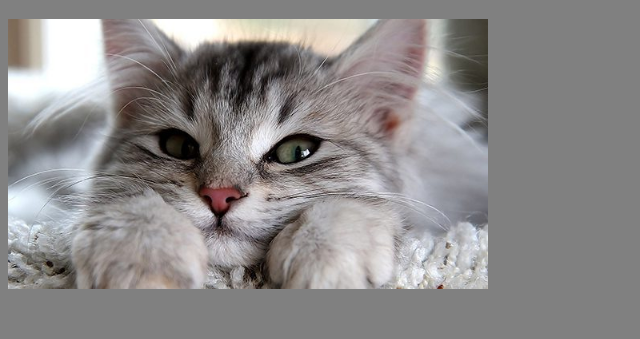
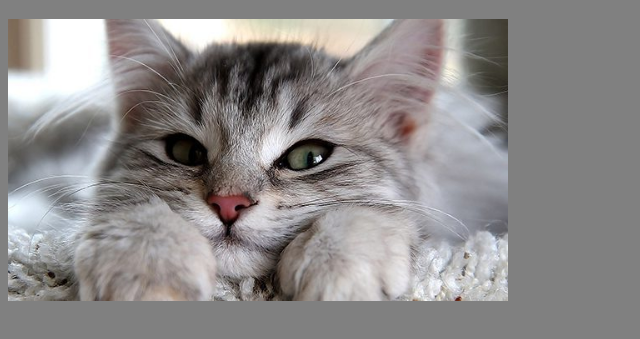
Before and after one commit to Acasin44/project, a plain HTML site: page index.html in a window 1280 px wide. Shown: the part 87-426 px from the top of the page, without its empty margins (0-640 px from the left). Drawn offline with Linux system fonts and the light colour scheme.

Commit message:
Update index.html

```diff
--- a/index.html
+++ b/index.html
@@ -10,6 +10,6 @@
 <body>
     <a href="/index.html">หน้าเเรก</a> | <a href="/about.html">เกี่ยวกับ</a> | <a href="/contact.html">ติดต่อ</a>
     <h1>หัวร้อน</h1>
-    <img src="/Cat.jpg" alt="เเมว" width="480">
+    <img src="/Cat.jpg" alt="เเมว" width="500">
 </body>
 </html>
```
